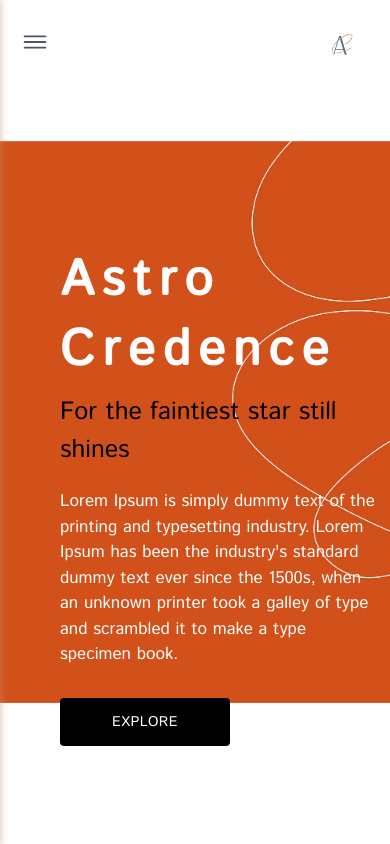
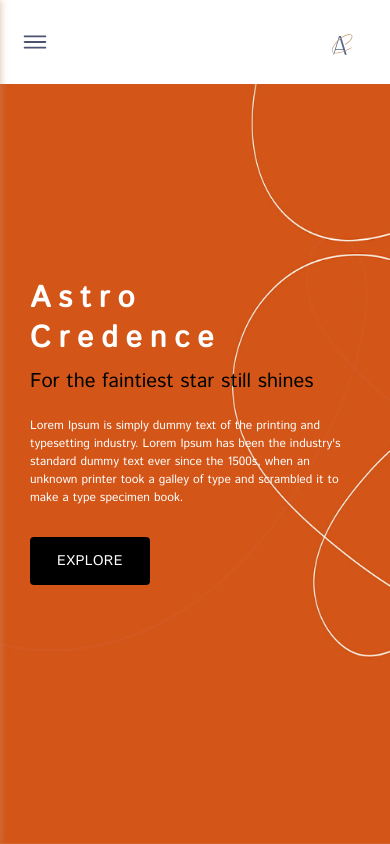
Before and after one commit to jigmetnamgyal/astrocredence, a React (Create React App) app: page / in a window 390 px wide. Shown: the top 844 px of the page. Built offline with nearby package versions, Linux system fonts and the light colour scheme.

Commit message:
ADDED: resppnsive to the main page

```diff
--- /dev/null
+++ b/src/components/thridPart/Thridpart.js
@@ -0,0 +1,10 @@
+import styles from './thirdPart.module.css';
+const Thridpart = () => {
+    return (
+        <div className={styles.thridPart_container}>
+
+        </div>
+    )
+}
+
+export default Thridpart
--- /dev/null
+++ b/src/components/thridPart/thirdPart.module.css
@@ -0,0 +1,5 @@
+.thridPart_container{
+    height: 300px;
+    width: 100vw;
+    background-color: #29A0B1;
+}
--- a/src/pages/mainpage/Mainpage.js
+++ b/src/pages/mainpage/Mainpage.js
@@ -10,6 +10,7 @@ import Aos from 'aos';
 import 'aos/dist/aos.css'
 import {Link} from 'react-router-dom'
 import Button from '@material-ui/core/Button';
+import Thridpart from '../../components/thridPart/Thridpart';
 
 const Mainpage = () => {
     const [index, setIndex] = useState(0);
@@ -79,6 +80,7 @@ const Mainpage = () => {
             <div className={styles.secondPart}>
                 <div data-aos="flip-up"><h1>Hello, World!</h1></div>
             </div>
+            <Thridpart />
         </div>
     )
 }
--- a/src/pages/mainpage/mainpage.module.css
+++ b/src/pages/mainpage/mainpage.module.css
@@ -14,7 +14,8 @@
     display: flex;
     justify-content: space-between;
     width: 100%;
-    height:auto;
+    height:100vh;
+    /* margin-top: 13vh; */
 }
 
 .caroContainer{
@@ -27,10 +28,11 @@
     align-items: center;
     height: 100vh;
     overflow: hidden;
+    /* padding-left: 200px; */
 }
 .ourPic{
     width:100%;
-    height: 100%;
+    height: 100vh;
     display: flex;
     /* padding-right: 5000px; */
 }
@@ -49,7 +51,7 @@
 }
 
 .secondPart > div {
-    width:400px;
+    /* width:400px; */
     height: 200px;
     display: flex;
     justify-content: center;
@@ -108,3 +110,77 @@
     font-size: 17px !important;
     color: #ffffff !important;
 }
+
+@media only screen and (max-width: 1175px){
+
+}
+@media only screen and (max-width: 980px){
+    .contentForUs > h1{
+        letter-spacing: 8px;
+        font-size: 40px;
+        line-height: 60px;
+
+    }
+    .contentForUs > p{
+        font-size: 20px;
+        color: #000000;
+        /*font-family: 'Play Display', sans-serif;*/
+        font-family: 'Istok Web', sans-serif;
+        margin-bottom: 20px;
+    }
+
+    .targetDesc{
+        font-size: 15px !important;
+        color: #ffffff !important;
+    }
+    .contentForUs{
+        width: 400px;
+        padding: 10px;
+        display: flex;
+        flex-direction: column;
+        top: 28%;
+        left: 50px;
+    }
+
+}
+
+@media only screen and (max-width: 572px){
+    .contentForUs{
+        top: 33%;
+        left: 0;
+        padding: 0 30px;
+        width: 100%;
+    }
+    .contentForUs > h1{
+        letter-spacing: 8px;
+        font-size: 30px;
+        line-height: 40px;
+
+    }
+    .contentForUs > p{
+        font-size: 20px;
+
+    }
+
+    .targetDesc{
+        font-size: 12px !important
+    }
+    .btnexplore{
+        padding: 10px 25px !important
+    }
+}
+
+/* @media only screen and (max-width: 435px){
+    .contentForUs{
+        width: 300px;
+        top: 33%;
+        left: 12%;
+    }
+} */
+
+@media only screen and (max-width: 281px){
+    .contentForUs{
+        top: 22%;
+        /* left: 12%; */
+    }
+}
```
Also changed, not shown: src/assets/5 2.svg (added).
